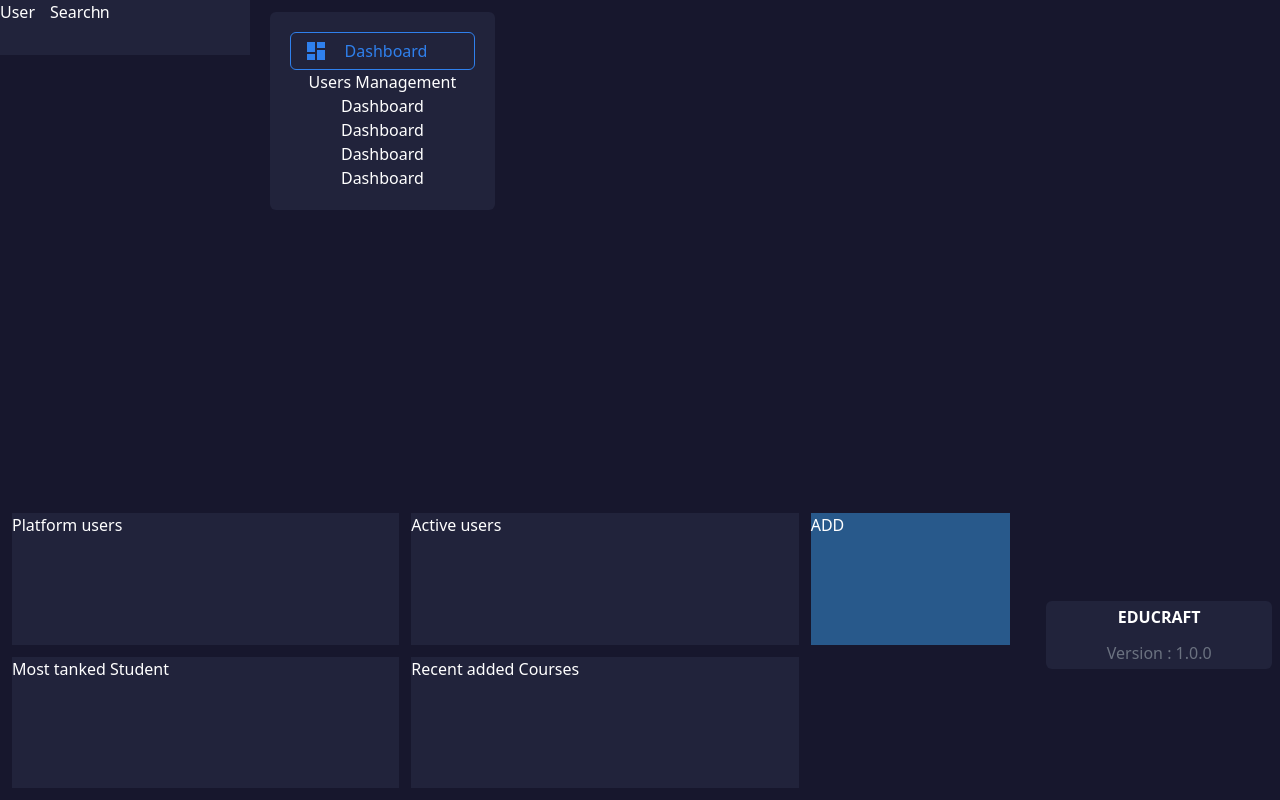
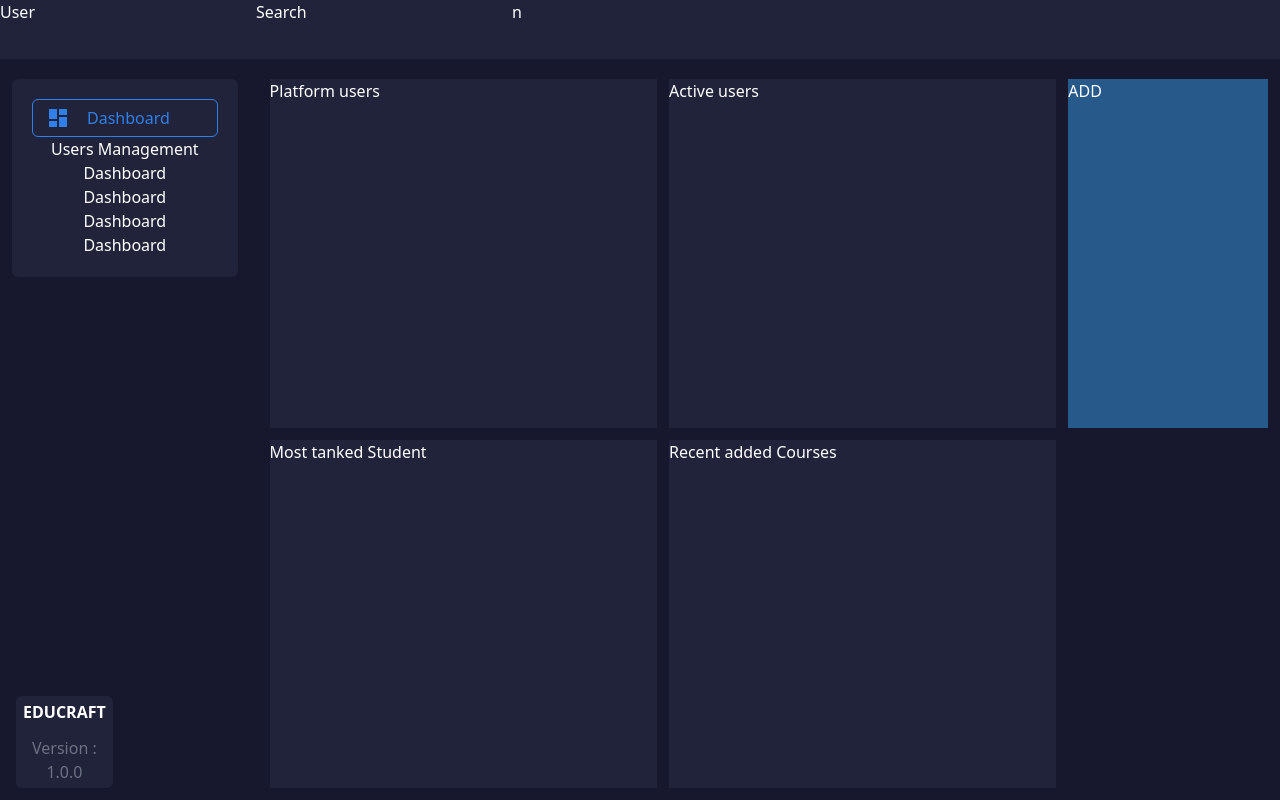
Before and after one commit to Hamza-El-Fahli/Educraft_Server, a Next.js app: page /dashboard in a window 1280 px wide. Built offline with nearby package versions, Linux system fonts and the light colour scheme.

Commit message:
fix: Dashboard view
- somehow , setting headernav to col-span-5 causes problems
- fix was changing the grid from grod-cols-5 to grid-cols-10
- adjust all other components

```diff
--- a/src/app/(dashboard)/dashboard/page.tsx
+++ b/src/app/(dashboard)/dashboard/page.tsx
@@ -3,10 +3,10 @@ import SideNav from "@/componentes/sidenav";
 import HeaderNav from "@/componentes/HeaderNav";
 export default function Dashboard() {
   return (
-    <div className=" grid grid-cols-5 grid-rows-12 h-screen text-white  gap-2 bg-primary">
+    <div className=" grid grid-cols-10 grid-rows-12 h-screen text-white  gap-2 bg-primary">
       <HeaderNav activeView="dashboard" />
       <SideNav activeView="dashboard" />
-      <main className=" h-full w-full col-span-4 row-span-11 grid grid-cols-5 grid-rows-2 gap-3 p-3">
+      <main className=" h-full w-full col-span-8 row-span-11 grid grid-cols-5 grid-rows-2 gap-3 p-3">
         <div className="col-span-2 h-full w-full bg-third col-start-5 row-start-1">
           ADD
         </div>
--- a/src/componentes/HeaderNav.tsx
+++ b/src/componentes/HeaderNav.tsx
@@ -1,10 +1,10 @@
 export default function HeaderNav({ activeView } : {activeView:string}) {
 
     return (
-        <nav className=" h-full w-full bg-secondary col-span-5 grid grid-cols-5">
-            <div className="col-span-1">User</div>
-            <div className="col-span-3">Search</div>
-            <div className="overflow-hidden">n</div>
-      </nav>
+        <nav className="mx-auto h-full bg-secondary col-span-10 grid grid-cols-5 gap-4">
+  <div className="col-span-1">User</div>
+  <div className="col-span-3">Search</div>
+  <div className="col-span-1 overflow-hidden">n</div>
+</nav>
     );
   }
--- a/src/componentes/sidenav.tsx
+++ b/src/componentes/sidenav.tsx
@@ -44,7 +44,7 @@ export default function SideNav({ activeView } : {activeView:string}) {
   ];
 
   return (
-    <nav className=" h-full w-full  col-span-1 row-span-8 p-3">
+    <nav className=" h-full w-full  col-span-2 row-span-8 p-3">
       <ul className="w-full p-5 flex flex-col bg-secondary rounded-md">
         {/* ▼ List All Nav with acriveView as the crrent selected nac ▼ */}
         {navs.map((nav, index) =>
```
